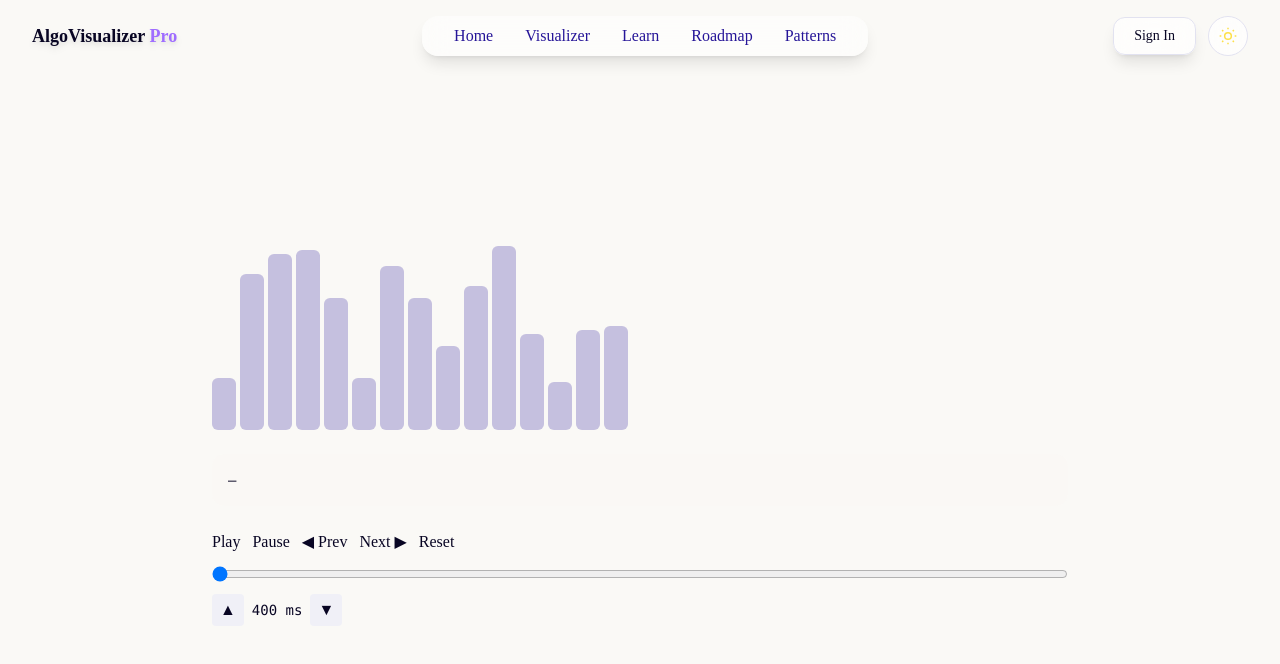
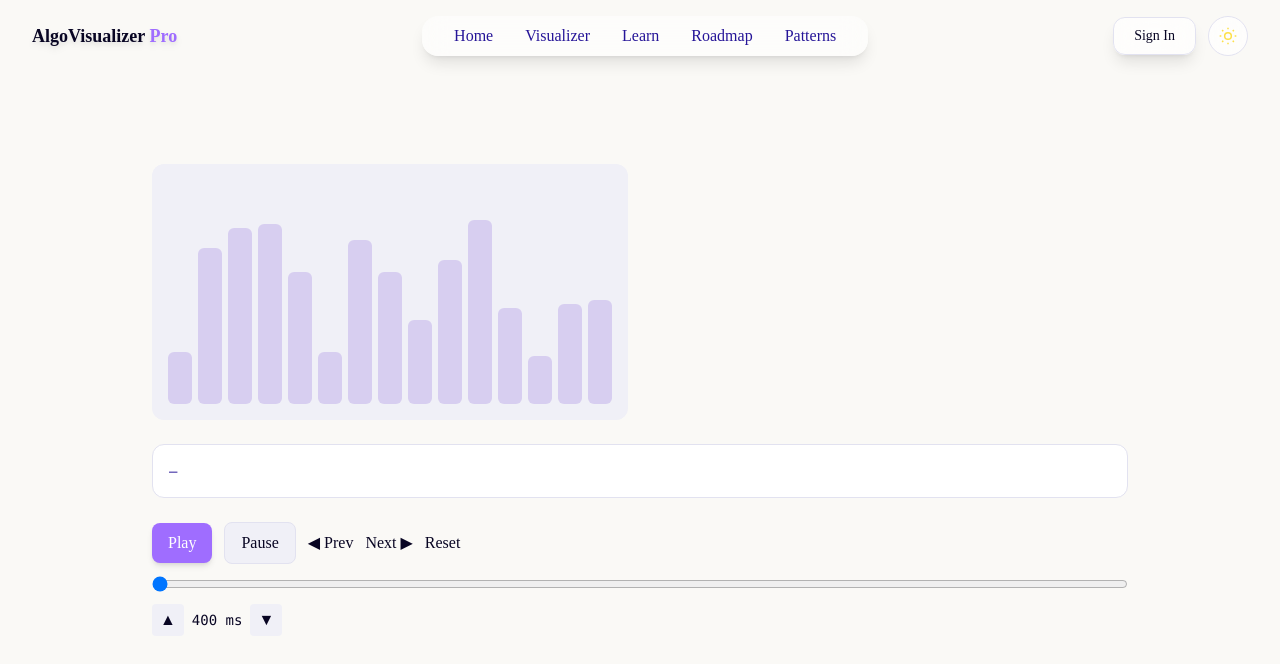
Before and after one commit to AdithyaGuruvardhan/algo-visualizer-pro, a React (Vite) app in the folder frontend/: page /algo-visualizer-pro/sorting in a window 1280 px wide. Shown: the top 664 px of the page. Built offline with nearby package versions, Linux system fonts and the light colour scheme; a web font is replaced by a local one.

Commit message:
Added Selection Sort & Updated Bars.jsx
Added selection sort and upadted the visuals of both bubble & selection sort bars

```diff
--- a/frontend/src/components/algorithms/common/Pseudocode.jsx
+++ b/frontend/src/components/algorithms/common/Pseudocode.jsx
@@ -1,21 +1,25 @@
-const CODE = [
-  "for i from 0 to n-1",
-  " for j from 0 to n-i-1",
-  "  if arr[j] > arr[j+1]",
-  "   swap arr[j], arr[j+1]",
-];
-
-export default function Pseudocode({ activeLine }) {
+export default function Pseudocode({ code, activeLine }) {
   return (
-    <pre className="p-4 rounded-xl bg-black/80 text-sm">
-      {CODE.map((line, idx) => (
+    <pre
+      className="
+        rounded-xl p-4 text-sm leading-relaxed
+        bg-light-subtle dark:bg-dark-surface
+        border border-light-border dark:border-dark-border/30
+        shadow-card
+        font-mono
+      "
+    >
+      {code.map((line, idx) => (
         <div
           key={idx}
-          className={
-            idx === activeLine
-              ? "text-brand-accent"
-              : "text-white/70"
-          }
+          className={`
+            px-2 py-1 rounded-md transition
+            ${
+              idx === activeLine
+                ? "text-brand-accent bg-brand-accent/15"
+                : "text-black/50 dark:text-dark-text-muted"
+            }
+          `}
         >
           {line}
         </div>
--- a/frontend/src/components/algorithms/sorting/Bars.jsx
+++ b/frontend/src/components/algorithms/sorting/Bars.jsx
@@ -1,54 +1,45 @@
 import { useMemo } from "react";
 
-const getColors = () => {
-  const isDark = document.documentElement.classList.contains("dark");
-
-  return isDark
-    ? {
-      idle: "rgba(117,72,210,0.2)",
-      active: "#7548d2",
-      focus: "#a885ee",
-      sorted: "rgba(117,72,210,0.4)",
-    }
-    : {
-      idle: "rgba(38,21,152,0.1)",
-      active: "#7548d2",
-      focus: "#a885ee",
-      sorted: "rgba(38,21,152,0.25)",
-    };
-};
-
 const BAR_WIDTH = 24;
-const GAP = 4;
-const MOVE_X = BAR_WIDTH + GAP;
+const GAP = 6;
 
 const Bars = ({ array, active = [], type, sortedFrom }) => {
-  const COLORS = useMemo(getColors, []);
-
   return (
-    <div className="relative flex items-end gap-1 h-64 select-none">
+    <div
+      className="
+        relative flex items-end gap-[6px] h-64 select-none
+        rounded-xl p-4
+        bg-light-subtle dark:bg-dark-surface
+      "
+    >
       {array.map((val, idx) => {
         const isActive = active.includes(idx);
-        const isSorted = sortedFrom !== undefined && idx >= sortedFrom;
+        const isSorted = sortedFrom !== null && idx === sortedFrom;
 
         return (
           <div
             key={idx}
-            className="rounded-md transition-all duration-300 ease-in-out"
+            className={`
+              rounded-md
+              transition-all duration-300 ease-in-out
+              ${
+                isActive
+                  ? "bg-dark-node-active dark:shadow-node-glow"
+                  : isSorted
+                  ? "bg-dark-node-focus"
+                  : "bg-dark-node-idle"
+              }
+            `}
             style={{
               width: BAR_WIDTH,
               height: val * 4,
-              backgroundColor: isActive
-                ? COLORS.active
-                : isSorted
-                  ? COLORS.sorted
-                  : COLORS.idle,
-
               transform:
-                type === "swap" && isActive
+                type === "swap" && active.length === 2
                   ? idx === active[0]
-                    ? `translateX(${MOVE_X}px)`
-                    : `translateX(-${MOVE_X}px)`
+                    ? `translateX(${(active[1] - active[0]) * (BAR_WIDTH + GAP)}px)`
+                    : idx === active[1]
+                    ? `translateX(${(active[0] - active[1]) * (BAR_WIDTH + GAP)}px)`
+                    : "translateX(0)"
                   : "translateX(0)",
             }}
           />
--- a/frontend/src/components/algorithms/sorting/SortVisualizer.jsx
+++ b/frontend/src/components/algorithms/sorting/SortVisualizer.jsx
@@ -1,9 +1,10 @@
 import { useEffect, useState } from "react";
 import Bars from "./Bars";
-import { bubbleSortSteps } from "./logic/bubbleSort";
+import { SORTING_ALGOS } from "./logic";
+
 import Pseudocode from "../common/Pseudocode";
 
-const SortVisualizer = () => {
+const SortVisualizer = ({ algorithm }) => {
   const [array, setArray] = useState([]);
   const [steps, setSteps] = useState([]);
   const [stepIndex, setStepIndex] = useState(0);
@@ -12,6 +13,7 @@ const SortVisualizer = () => {
   const [info, setInfo] = useState("");
   const [isPlaying, setIsPlaying] = useState(false);
   const [speed, setSpeed] = useState(400);
+  const [sortedFrom, setSortedFrom] = useState(null);
 
   const currentStep = steps[stepIndex];
 
@@ -27,14 +29,12 @@ const SortVisualizer = () => {
     setSortedFrom(null);
   };
 
-  const [sortedFrom, setSortedFrom] = useState(null);
-
   useEffect(() => {
     generateArray();
   }, []);
 
   const start = () => {
-    const generated = bubbleSortSteps(array);
+    const generated = algorithm.steps(array);
     setSteps(generated);
     setStepIndex(0);
     setIsPlaying(true);
@@ -42,19 +42,17 @@ const SortVisualizer = () => {
   };
 
   useEffect(() => {
-    if (!steps.length || stepIndex >= steps.length) return;
+    if (!currentStep) return;
 
-    const step = steps[stepIndex];
+    setArray(currentStep.array);
+    setActive(currentStep.indices || []);
+    setType(currentStep.type);
+    setInfo(currentStep.message || "");
 
-    setArray(step.array);
-    setActive(step.indices || []);
-    setType(step.type);
-    setInfo(step.message || "");
-
-    if (typeof step.i === "number") {
-      setSortedFrom(array.length - step.i - 1);
+    if (currentStep.type === "sorted" && currentStep.indices?.length) {
+      setSortedFrom(currentStep.indices[0]);
     }
-  }, [stepIndex, steps]);
+  }, [currentStep]);
 
   // Playback engine
   useEffect(() => {
@@ -95,21 +93,31 @@ const SortVisualizer = () => {
           sortedFrom={sortedFrom}
         />
         {currentStep && (
-          <Pseudocode activeLine={currentStep.codeLine} />
+          <Pseudocode
+            code={algorithm.pseudocode}
+            activeLine={currentStep?.codeLine}
+          />
         )}
       </div>
 
       {/* Info panel */}
-      <div className="p-4 rounded-xl bg-light-bg/60 dark:bg-dark-surface/60">
-        <p className="text-sm font-mono">
-          {info || "—"}
-        </p>
+      <div
+        className="
+        rounded-xl p-4
+        bg-light-surface dark:bg-dark-surface
+        border border-light-border dark:border-dark-border/30
+        text-sm font-mono
+        text-light-text-secondary dark:text-dark-text-secondary"
+      >
+        {info || "—"}
       </div>
 
       {/* Controls */}
       <div className="flex flex-wrap gap-3 items-center">
-        <button onClick={start} className="btn-primary">Play</button>
-        <button onClick={() => setIsPlaying(false)} className="btn-secondary">
+        <button onClick={start} className="px-4 py-2 rounded-lg bg-brand-accent text-white shadow-md hover:opacity-90">
+          Play
+        </button>
+        <button onClick={() => setIsPlaying(false)} className="px-4 py-2 rounded-lg bg-light-subtle dark:bg-dark-surface border border-light-border dark:border-dark-border/30">
           Pause
         </button>
         <button onClick={prev} className="btn-secondary">◀ Prev</button>
--- /dev/null
+++ b/frontend/src/components/algorithms/sorting/controls/AlgorithmSelector.jsx
@@ -0,0 +1,14 @@
+const AlgorithmSelector = ({ value, onChange }) => {
+  return (
+    <select
+      value={value}
+      onChange={e => onChange(e.target.value)}
+      className="px-3 py-2 rounded bg-light-subtle dark:bg-dark-surface"
+    >
+      <option value="bubble">Bubble Sort</option>
+      <option value="selection">Selection Sort</option>
+    </select>
+  );
+};
+
+export default AlgorithmSelector;
--- /dev/null
+++ b/frontend/src/components/algorithms/sorting/logic/index.js
@@ -0,0 +1,28 @@
+import { bubbleSortSteps } from "./bubbleSort";
+import { selectionSortSteps } from "./selectionSort";
+
+export const SORTING_ALGOS = {
+  "bubble-sort": {
+    name: "Bubble Sort",
+    steps: bubbleSortSteps,
+    pseudocode: [
+      "for i = 0 to n-1",
+      "  for j = 0 to n-i-1",
+      "    if arr[j] > arr[j+1]",
+      "      swap",
+    ],
+  },
+
+  "selection-sort": {
+    name: "Selection Sort",
+    steps: selectionSortSteps,
+    pseudocode: [
+      "for i = 0 to n-1",
+      "  min = i",
+      "  for j = i+1 to n",
+      "    if arr[j] < arr[min]",
+      "      min = j",
+      "  swap arr[i], arr[min]",
+    ],
+  },
+};
--- /dev/null
+++ b/frontend/src/components/algorithms/sorting/logic/selectionSort.js
@@ -0,0 +1,82 @@
+export function selectionSortSteps(inputArray) {
+  const arr = [...inputArray];
+  const steps = [];
+  const n = arr.length;
+
+  for (let i = 0; i < n - 1; i++) {
+    let minIndex = i;
+
+    // Mark current i
+    steps.push({
+      type: "outer",
+      array: [...arr],
+      i,
+      indices: [i],
+      codeLine: 0,
+      message: `Starting selection from index ${i}`,
+    });
+
+    for (let j = i + 1; j < n; j++) {
+      // Compare current min with j
+      steps.push({
+        type: "compare",
+        array: [...arr],
+        indices: [minIndex, j],
+        i,
+        j,
+        codeLine: 1,
+        message: `Comparing current min (${minIndex}) with ${j}`,
+      });
+
+      if (arr[j] < arr[minIndex]) {
+        minIndex = j;
+
+        // New minimum found
+        steps.push({
+          type: "select",
+          array: [...arr],
+          indices: [minIndex],
+          i,
+          j,
+          codeLine: 2,
+          message: `New minimum found at index ${minIndex}`,
+        });
+      }
+    }
+
+    // Swap min with i (if needed)
+    if (minIndex !== i) {
+      steps.push({
+        type: "swap",
+        array: [...arr],
+        indices: [i, minIndex],
+        i,
+        codeLine: 3,
+        message: `Swapping index ${i} with min index ${minIndex}`,
+      });
+
+      [arr[i], arr[minIndex]] = [arr[minIndex], arr[i]];
+
+      steps.push({
+        type: "swap",
+        array: [...arr],
+        indices: [i, minIndex],
+        i,
+        codeLine: 3,
+        message: `Swap completed`,
+      });
+    }
+
+    // Mark sorted position
+    steps.push({
+      type: "sorted",
+      array: [...arr],
+      indices: [i],
+      i,
+      codeLine: 4,
+      message: `Index ${i} is now sorted`,
+    });
+  }
+
+  return steps;
+}
--- a/frontend/src/pages/AlgorithmPage.jsx
+++ b/frontend/src/pages/AlgorithmPage.jsx
@@ -1,36 +1,26 @@
 import { useParams } from "react-router-dom";
-
-// Sorting
 import SortVisualizer from "../components/algorithms/sorting/SortVisualizer";
+import { SORTING_ALGOS } from "../components/algorithms/sorting/logic";
 
 export default function AlgorithmPage() {
   const { slug } = useParams();
 
-  const renderAlgorithm = () => {
-    switch (slug) {
-      case "bubble-sort":
-        return <SortVisualizer />;
+  const algo = SORTING_ALGOS[slug];
 
-      // future
-      // case "selection-sort":
-      //   return <SelectionSortVisualizer />;
-
-      default:
-        return (
+  if (!algo) {
+    return (
           <p className="opacity-60">
             Algorithm not implemented yet.
           </p>
         );
-    }
-  };
+  }
 
   return (
     <div className="mx-auto mt-12 max-w-5xl p-6 space-y-6">
-      <h1 className="text-3xl font-bold capitalize">
-        {slug.replace("-", " ")}
-      </h1>
+      <h1 className="text-3xl font-bold capitalise">{algo.name}</h1>
 
-      {renderAlgorithm()}
+      {/* 🔑 ONE visualizer, MANY algos */}
+      <SortVisualizer algorithm={algo} />
     </div>
   );
 }
```
